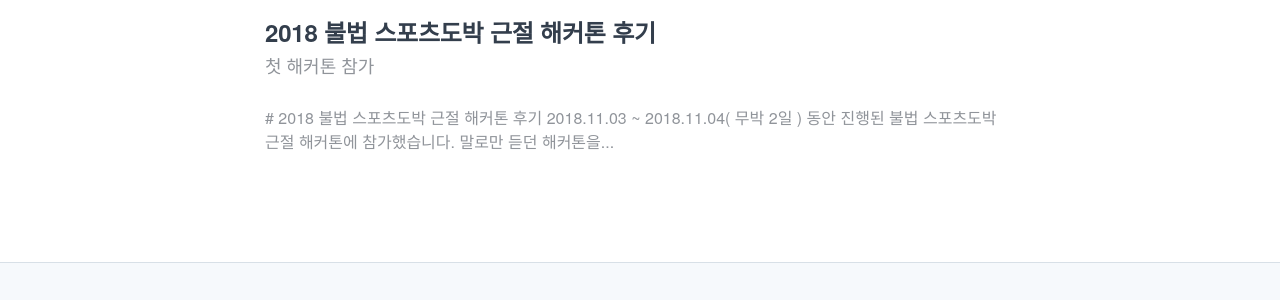
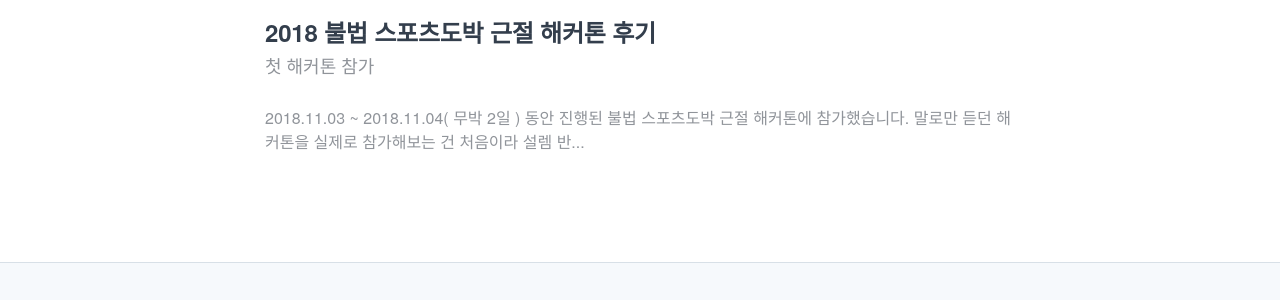
Before and after one commit to ByeongsuPark/byeongsupark.github.io, a Jekyll site: the page built from blog/index.md, in a window 1280 px wide. Shown: the part 580-880 px from the top of the page. Built offline with Jekyll 4.4.1, drawn with Linux system fonts in a browser that asks for light colours; some of the changed lines change nothing that is shown.

Commit message:
해커톤 포스트 수정

```diff
--- a/blog/sportshackathon/hackathon.md
+++ b/blog/sportshackathon/hackathon.md
@@ -11,9 +11,9 @@
 order: 1
 ---
 
-﻿# 2018 불법 스포츠도박 근절 해커톤 후기
 
-2018.11.03 ~ 2018.11.04( 무박 2일 ) 동안 진행된 [불법 스포츠도박 근절 해커톤](http://www.sportshackathon.kr/)에 참가했습니다.
+2018.11.03 ~ 2018.11.04( 무박 2일 ) 동안 진행된
+[불법 스포츠도박 근절 해커톤](http://www.sportshackathon.kr/)에 참가했습니다.
 
 말로만 듣던 해커톤을 실제로 참가해보는 건 처음이라 설렘 반 기대 반 걱정이었는데요.
 
@@ -23,7 +23,7 @@
 
  ![사전행사 일정](https://lh3.googleusercontent.com/oYOmOLBh0ztudpOorRemAQUzT0tcS7lqBub3RVQkLsi2A7x7mmPVRh7Imv5XjawBWIThnmXcUEqLbg "사전행사")
 
-사전행사는 크게 팀빌딩과 도박 교육 일정으로 이루어져 있었어요,
+사전행사는 크게 팀빌딩과 도박 교육 일정으로 이루어져 있었어요.
 강남구 대치동에 있는 쥬비스 타워에서 진행되었구요.
 
 ![enter image description here](https://lh3.googleusercontent.com/ddxFJaZ9vYVPCrU5f-CMH3-i-ILvnrg_6B5YmiP6nKaENHv7_9amMUoUCe-Qi0jZ8OpnCLNpBkBB "사전교육 쥬비스타워")
@@ -36,7 +36,8 @@
 ![
 ](https://lh3.googleusercontent.com/-dsw73OOBHl1BQ4XaTCu7cYxRqZWlHyKD4FQuv94hEuN0lzRUa-tO3A1rIDdPYUAPhfXcqi0wpJG "before_start")
 
-시작 전에도 이미 서로 대화를 나누면서 팀빌딩을 진행하시는 분들이 몇분 보이시더라구요. 낯가리는 저에게는 신기해 보였던 장면이었습니다.
+시작 전에도 이미 서로 대화를 나누면서 팀빌딩을 진행하시는 분들이 몇분 보이시더라구요.
+낯을 가리는 저에게는 상상도 할 수 없는...
 
 ![enter image description here](https://lh3.googleusercontent.com/JVKO8rXtpceLZ8m5qAIui9bKMdq3fyr9L-4Dok3utPz4Wh5_3czvYZwH3k0edmmgjTuyweilp-O5bg)
 
@@ -59,7 +60,7 @@
 ##  해커톤 1일차 ( 11월 3일 )
 
 ~~*집이 화성인 저에게 강서는 멀고 험한 길...*~~
-넉넉잡아 3시간 잡아서 새벽에 출발했습니다.
+넉넉하게 3시간 잡아서 새벽에 출발했습니다.
 
 ![
 ](https://lh3.googleusercontent.com/GR7Fvfg61tAqIlQ6_NHhd5_0WQEy92WPbniHKqbSmOMjQYN5GYxewFE7byoyGtXIT_uknhi3dZLH "abroad")
@@ -70,7 +71,8 @@
 ![
 ](https://lh3.googleusercontent.com/oPISgyIoTUCPGKORd26mgz68pPX7LrDSXGkC-YWEiF_aRY2_pHvnPrqSZEqEEK5qZ3c5FprRlkWI "welcome_kit")
 
-도착하자마자 받은 건 웰컴킷이었습니다. 무박 2일이라는 일정동안 불편하지 않게
+도착하자마자 받은 건 웰컴킷이었습니다.
+무박 2일이라는 일정동안 불편하지 않게
 여행용 칫솔세트도 주시더라구요.
 주최측의 세심한 배려가 돋보이는 부분이었습니다.
 
@@ -104,6 +106,9 @@
 
 <iframe src="//www.slideshare.net/slideshow/embed_code/key/sLaUwQtCkOeyQY" width="595" height="485" frameborder="0" marginwidth="0" marginheight="0" scrolling="no" style="border:1px solid #CCC; border-width:1px; margin-bottom:5px; max-width: 100%;" allowfullscreen> </iframe> <div style="margin-bottom:5px"> <strong> <a href="//www.slideshare.net/ps3011/ss-122362448" title="불법 스포츠 도박 근절 해커톤" target="_blank">불법 스포츠 도박 근절 해커톤</a> </strong> from <strong><a href="https://www.slideshare.net/ps3011" target="_blank">ps3011</a></strong> </div>
 
+
+
+
  다른 팀의 발표 아이디어를 하나하나 말씀 드리지 못해 아쉽습니다.
  당시 모두들 좋은 아이디어와 개발 실력으로 완성도 높은 솔루션들을 제시하더라구요.
  예를 들면, 딥러닝을 이용한 불법 사이트 감지 기술 등등이 있었습니다.
@@ -120,7 +125,7 @@
 ~~*저희 이름이 딲!!!!*~~
 
 장려상이지만 기대도 안 했는데 받아서 저랑 민영님 둘 다 놀랐습니다.
-더욱이 적은 인원으로 이런 결과를 받아서 더욱 좋았던 것 같네요.
+더욱이 적은 인원으로 이런 결과를 냈기에 더욱 좋았던 것 같네요.
 
 그렇게 처음으로 참가한 해커톤은 장려상 수상과 함께 막을 내렸습니다.
 
@@ -136,7 +141,7 @@
 	그러나 역시 경험 부족은 서적으로도 커버가 되지 않더라구요. 이번 대회에서 뼈저리에 느낀 것 중 하나 인 것 같습니다.
 - 체력을 키우자
 	* ~~밤샘 너무 힘들더라구요~~
-- 언어 공부의 미숙련도
+- 언어의 미숙련도
 	* 파이썬을 미리 3주 정도 배우고 참가했으나 부족한 점이 너무 많다고 느꼈습니다.
 	   모두의 파이썬 강좌와 이번 해커톤 같이 경험을 쌓으면서 해결해 나가야 할 것 같네요.
 
```
